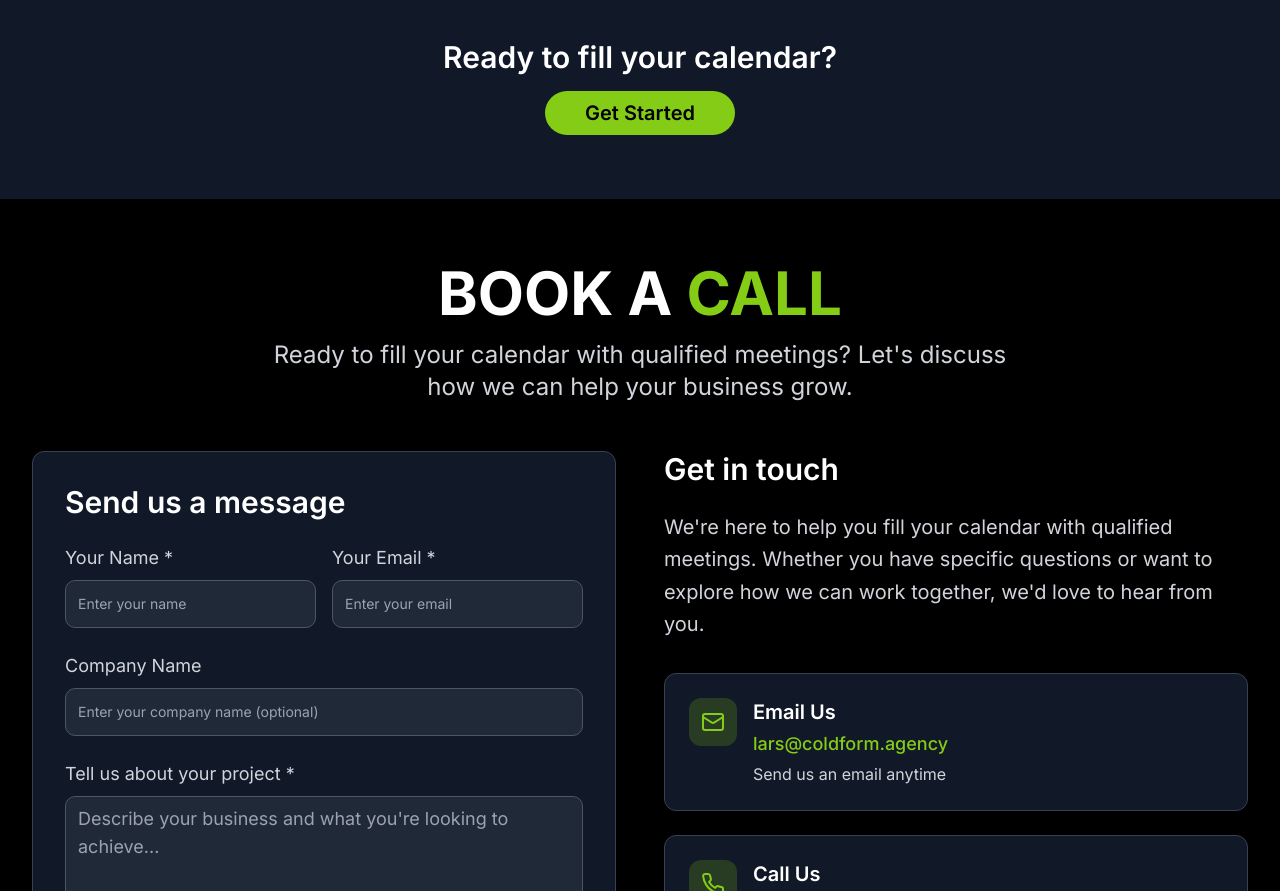
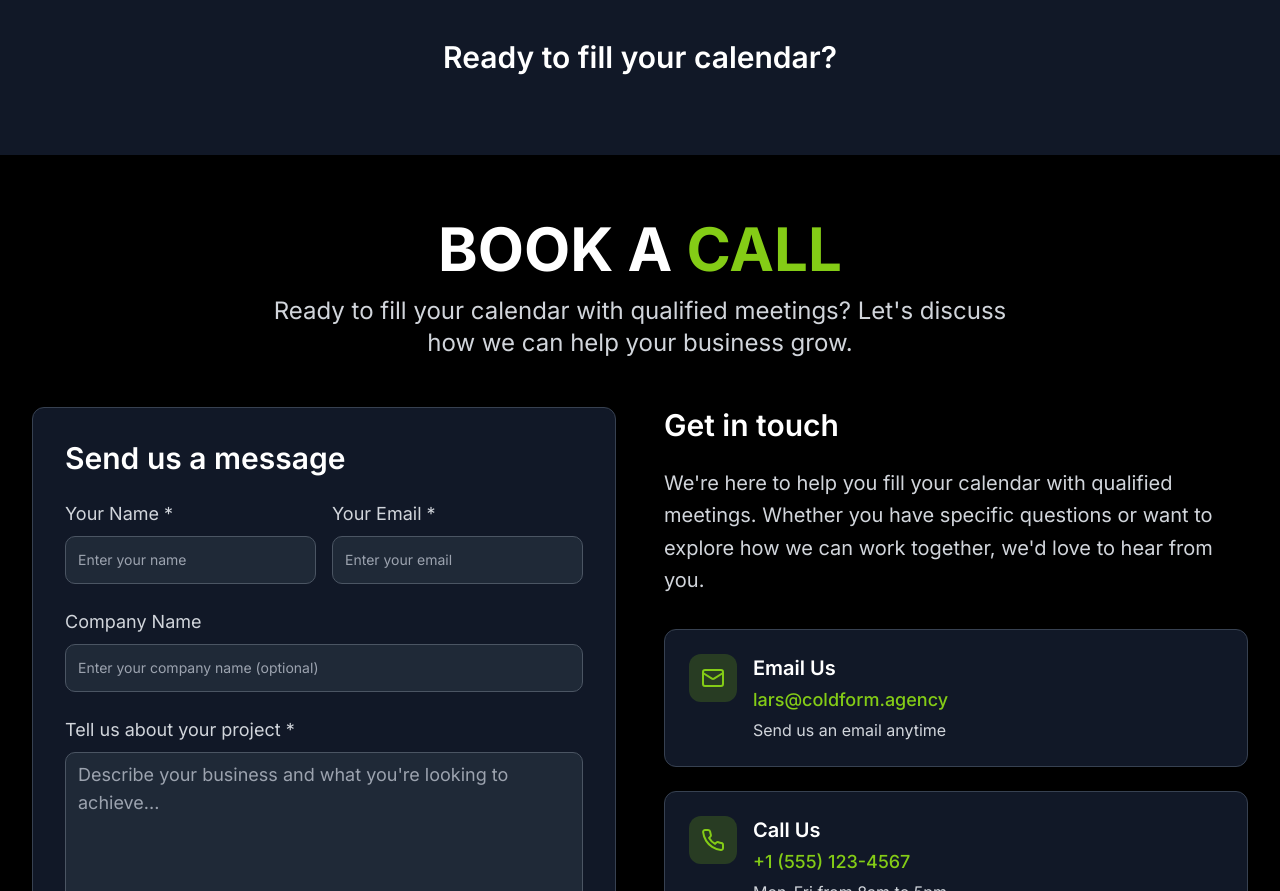
Before and after one commit to larsformo-maker/coldform-reimagined-flow, a React (Vite) app: page / in a window 1280 px wide. Shown: the part 2990-3881 px from the top of the page. Built offline with nearby package versions, Linux system fonts and the light colour scheme.

Commit message:
Refactor: Update hero section CTA
Replaced the "Get Started" button in the hero section with the text "Ready to fill your calendar?".

```diff
--- a/src/components/WorkSection.tsx
+++ b/src/components/WorkSection.tsx
@@ -170,9 +170,6 @@ const WorkSection = () => {
           <h3 className="text-3xl font-semibold text-white mb-4">
             Ready to fill your calendar?
           </h3>
-          <Button size="lg" className="bg-green-400 hover:bg-green-500 text-black font-semibold px-10 py-5 text-xl rounded-full">
-            Get Started
-          </Button>
         </div>
       </div>
     </section>
```
